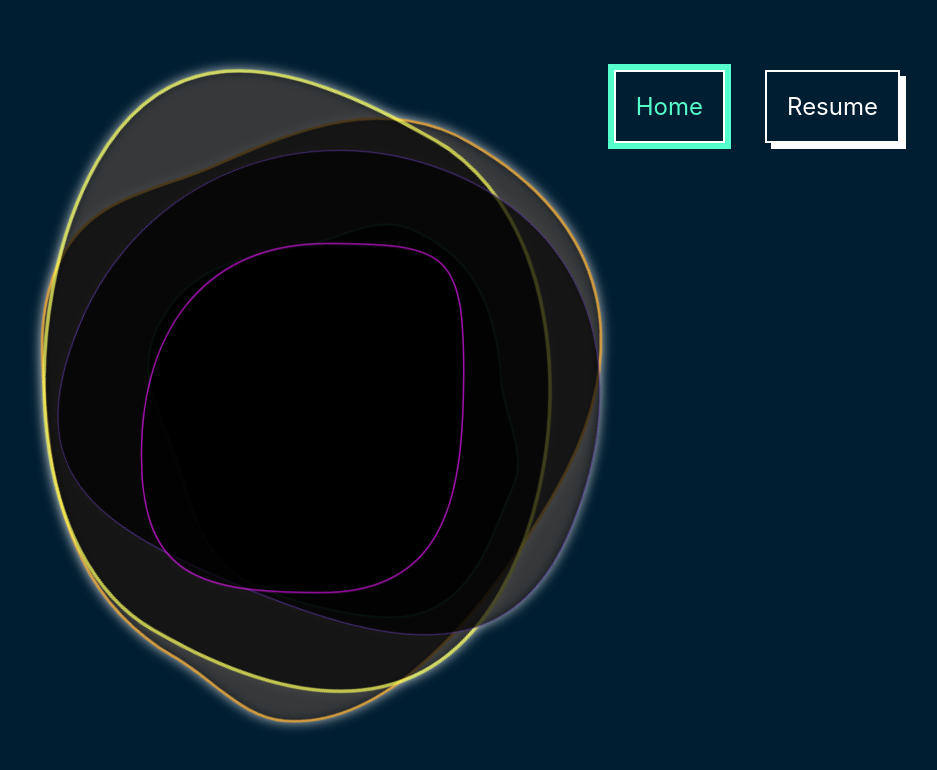
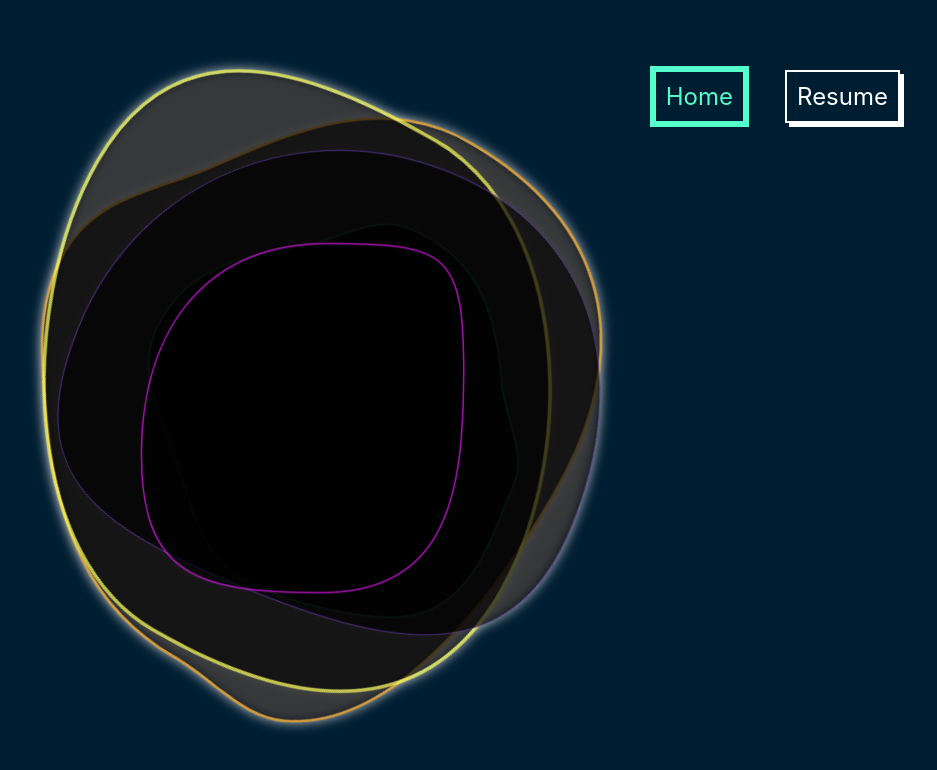
Before and after one commit to namfal/portfolio, a Vue app: page / in a window 1280 px wide. Shown: the top 770 px of the page, without its empty margins (310-1247 px from the left). Built offline with nearby package versions, Linux system fonts and the light colour scheme.

Commit message:
reduced nav links size slightly, made the white border turquoise too

```diff
--- a/src/components/Navigation.vue
+++ b/src/components/Navigation.vue
@@ -27,19 +27,20 @@
         margin: 20px;
         font-size: 24px;
         border: 2px solid white;
-        padding: 20px;
-        box-shadow: 6px 6px 0 0 white;
+        padding: 10px;
+        box-shadow: 4px 4px 0 0 white;
         transition: all 200ms ease-in-out;
         user-select: none;
 
         &:hover {
-            box-shadow: 0 0 0 6px @bright-turquoise;
+            box-shadow: 0 0 0 4px @bright-turquoise;
         }
     }
 
     .router-link-active{
         color: @bright-turquoise;
-        box-shadow: 0 0 0 6px @bright-turquoise;
+        border-color: @bright-turquoise;
+        box-shadow: 0 0 0 4px @bright-turquoise;
     }
 
 </style>
```
